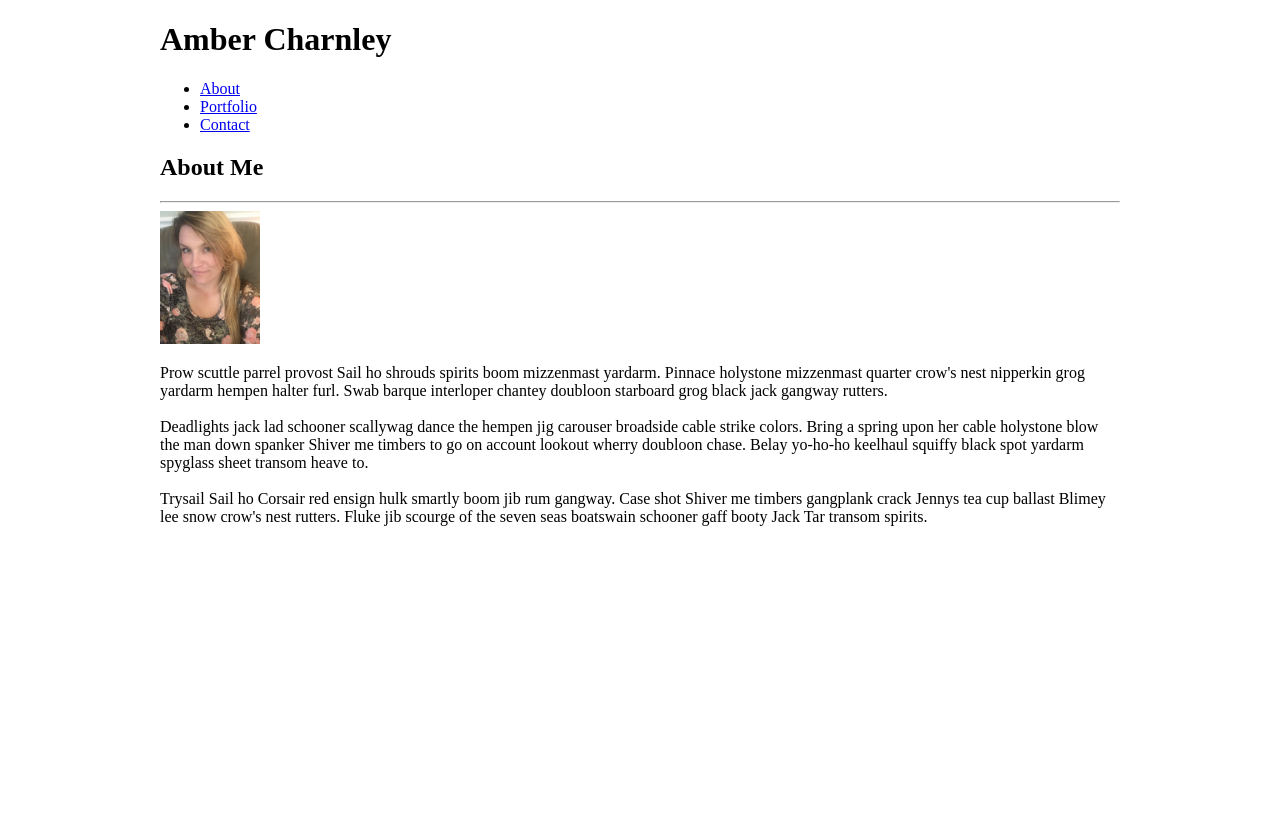
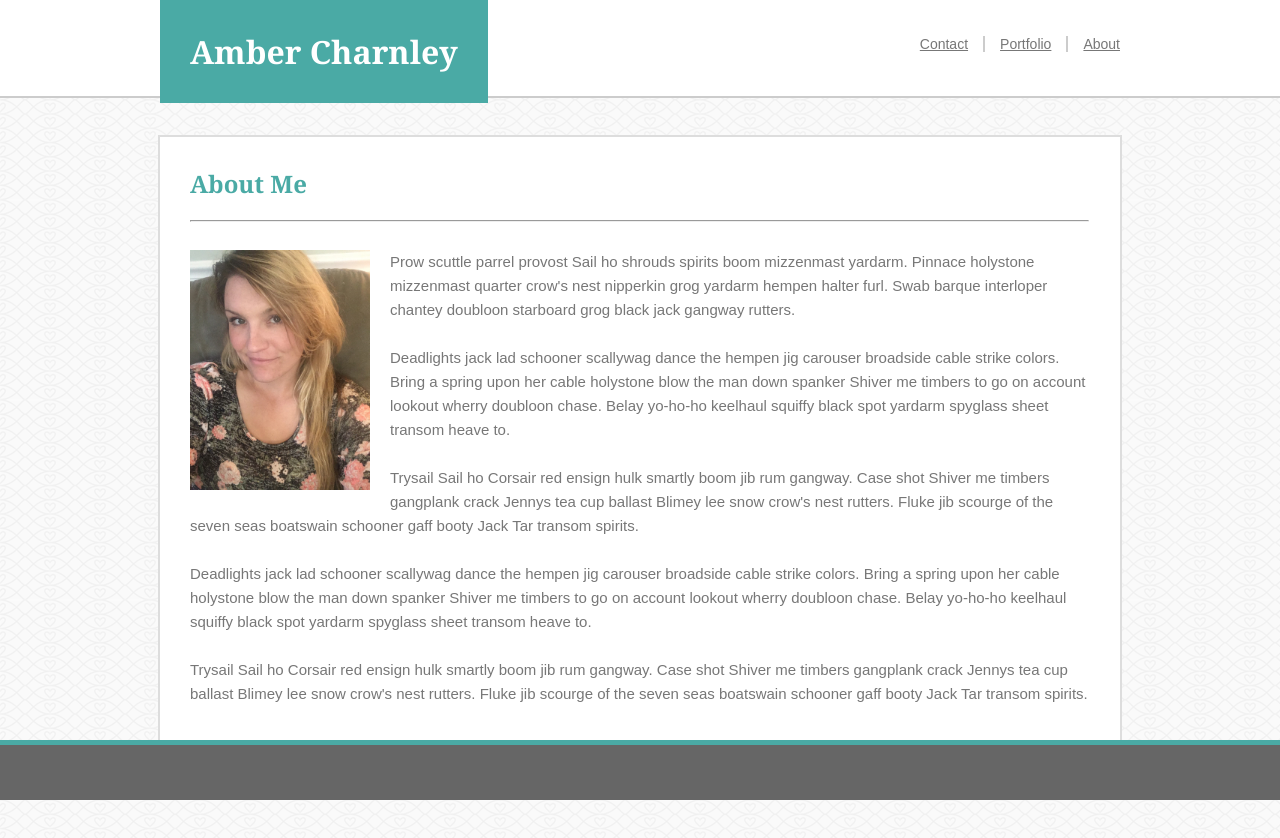
Before and after one commit to 2MLCMonkeys/Basic-Portfolio, a plain HTML site: page index.html in a window 1280 px wide. Before the commit the page ends 800 px from the top, so only its background shows below. Drawn offline with Linux system fonts and the light colour scheme.

Commit message:
adding background image/ index.html updated/ style.css updated (about me complete)

```diff
--- a/assets/css/style.css
+++ b/assets/css/style.css
@@ -1,24 +1,142 @@
+* {
+    border-sizing: border-box;
+}
+
 body {
+    color: #777777;
+    font-family: Arial, Helvetica, sans-serif;
+    background-image: url(../images/fishnets-and-hearts.png);
+    background-repeat: repeat;
 
 }
 
-div{
+header {
+    background: #ffffff;
+    border-bottom-style: solid;
+    border-bottom-width: 2px;
+    border-bottom-color: #cccccc;
+    width: 100%;
+    margin-top: 0;
+    margin-bottom: 50px;
+    position: fixed;
+    top: 0px;
+    left: 0px;
+    height: 96px;
+}
+
+.top{
     width: 960px;
     margin: 0 auto;
 }
 
+.content{
+    width: 960px;
+    margin: 0 auto;
+    border-style: solid;
+    border-color: #dddddd;
+    border-width: 2px;
+    margin-top: 135px;
+    padding-top: 30px;
+    padding-bottom: 30px;
+    background: #ffffff;
+    margin-bottom: 100px;
+}
+
 #name {
+    background: #4aaaa5;
+    color: #ffffff;
+    font-family: Georgia, 'Times New Roman', Times, serif;
+    float:left;
+    padding: 30px;
+    margin-top: 0;
+    position: fixed;
+    top: 0px;
+}
 
+li {
+    display: inline;
+}
+
+a:hover{
+    color: #4aaaa5;
+    font-size: 16px;
+}
+
+a {
+    color: #777777;
+}
+
+#link1 {
+    float:right;
+    font-size: 14px;
+    padding-left: 15px;
+    padding-right: 0px;
+}
+
+#link2 {
+    float:right;
+    border-right-style: solid;
+    border-right-width: 2px;
+    border-right-color: #cccccc;
+    font-size: 14px;
+    padding-left: 15px;
+    padding-right: 15px;
+}
+
+#link3 {
+    float:right;
+    border-right-style: solid;
+    border-right-width: 2px;
+    border-right-color: #cccccc;
+    font-size: 14px;
+    padding-left: 15px;
+    padding-right: 15px;
 }
 
 section{
+    clear: both;
+    overflow: auto;
+    margin-left: 30px;
+}
 
+hr{
+    color: #777777;
+    width: 96.5%;
+    margin-left: 0px;
 }
 
 #about{
-
+    font-family: Georgia, 'Times New Roman', Times, serif;
+    color: #4aaaa5;
+    margin-top: 0px;
 }
 
 #selfie{
-    width: 100px;
+    width: 180px;
+    float: left;
+    padding-top: 20px;
+    padding-right: 20px;
+    padding-bottom: 20px;
+    margin-bottom: 0px;
 }
+
+p {
+    padding-top: 20px;
+    line-height: 24px;
+    font-size: 15px;
+    margin-top: 0px;
+    padding-right: 30px;=}
+
+footer{
+    clear: both;
+    overflow: auto;
+    background: #666666;
+    position: fixed;
+    left: 0;
+    bottom: 0;
+    width: 100%;
+    border-top-style: solid;
+    border-top-width: 5px;
+    border-top-color: #4aaaa5;
+    height: 55px;
+}
--- a/index.html
+++ b/index.html
@@ -5,17 +5,27 @@
         <link href="assets/css/style.css" rel="stylesheet">
     </head>
     <body>
-    <div>
+
+
+        <header>
+
+        <div class= "top">
+
         <h1 id="name">
             Amber Charnley
         </h1>
+        <br><br>
+        <li>
+            <li id="link1"><a href="index.html">About</a></li>
+            <li id="link2"><a href="portfolio.html">Portfolio</a></li>
+            <li id="link3"><a href="contact.html">Contact</a></li>
+        </li>
 
-        <ul>
-            <li><a href="#" target="">About</a></li>
-            <li><a href="#" target="">Portfolio</a></li>
-            <li><a href="#" target="">Contact</a></li>
-        </ul>
+        </div>
 
+        </header>
+
+        <div class="content">
         <section>
             <h1 id="about">
                 About Me
@@ -31,8 +41,19 @@
                     Deadlights jack lad schooner scallywag dance the hempen jig carouser broadside cable strike colors. Bring a spring upon her cable holystone blow the man down spanker Shiver me timbers to go on account lookout wherry doubloon chase. Belay yo-ho-ho keelhaul squiffy black spot yardarm spyglass sheet transom heave to.
                     <br><br>
                     Trysail Sail ho Corsair red ensign hulk smartly boom jib rum gangway. Case shot Shiver me timbers gangplank crack Jennys tea cup ballast Blimey lee snow crow's nest rutters. Fluke jib scourge of the seven seas boatswain schooner gaff booty Jack Tar transom spirits.
+                    <br><br>
+                    Deadlights jack lad schooner scallywag dance the hempen jig carouser broadside cable strike colors. Bring a spring upon her cable holystone blow the man down spanker Shiver me timbers to go on account lookout wherry doubloon chase. Belay yo-ho-ho keelhaul squiffy black spot yardarm spyglass sheet transom heave to.
+                    <br><br>
+                    Trysail Sail ho Corsair red ensign hulk smartly boom jib rum gangway. Case shot Shiver me timbers gangplank crack Jennys tea cup ballast Blimey lee snow crow's nest rutters. Fluke jib scourge of the seven seas boatswain schooner gaff booty Jack Tar transom spirits.
             </p>
         </section>
     </div>
+
+    <footer>
+
+
+
+    </footer>
+
     </body>
 </html>
```
Also changed, not shown: assets/images/fishnets-and-hearts.png (added).
